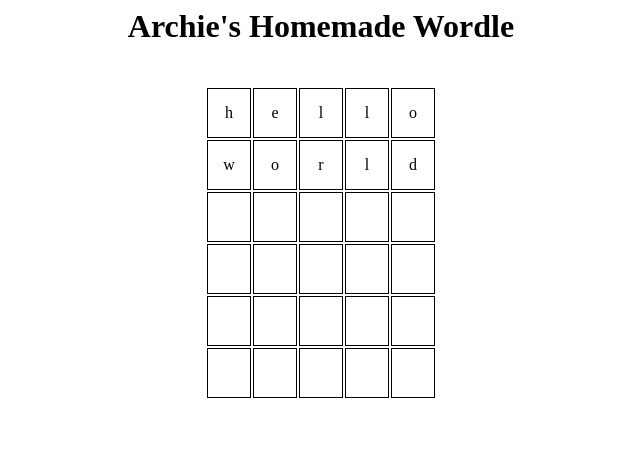
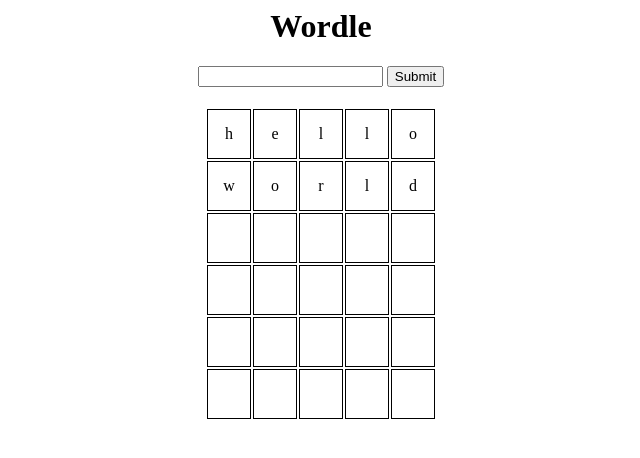
Before and after one commit to archieg2/Colour-Jumble-Wordle, a plain HTML site: page index.html in a window 1280 px wide. Shown: the whole page, without its empty margins (319-959 px from the left). Drawn offline with Linux system fonts and the light colour scheme.

Commit message:
Update index.html

```diff
--- a/index.html
+++ b/index.html
@@ -7,7 +7,12 @@
 
 
 <body>
-    <h1>Archie's Homemade Wordle</h1>
+    <h1>Wordle</h1>
+
+<div>
+<input type="text" id="inputWord">
+<button onclick="wordEntered()">Submit</button>
+</div>
 <table>
     <tr>
         <td class="Guess1" id="Letter1">h</td>
```
